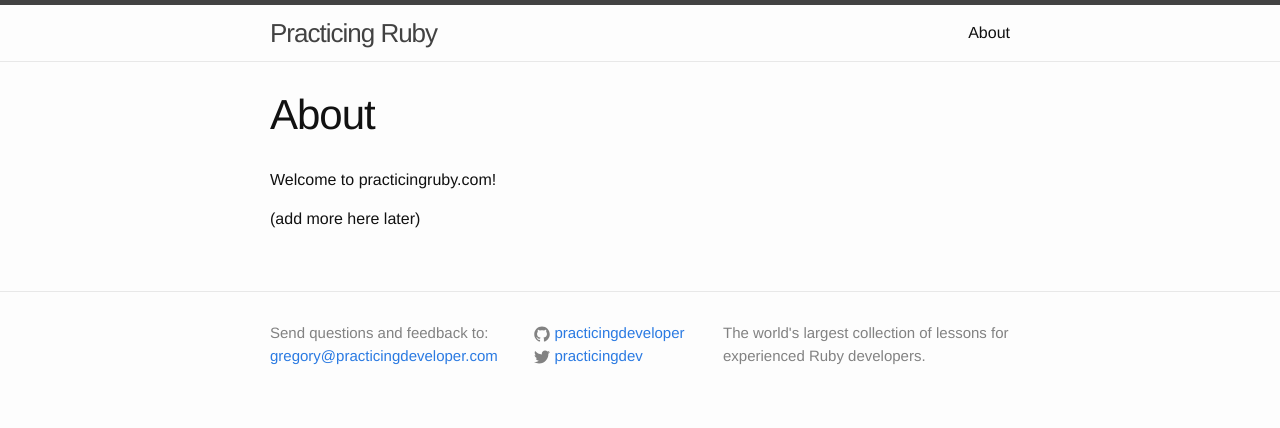
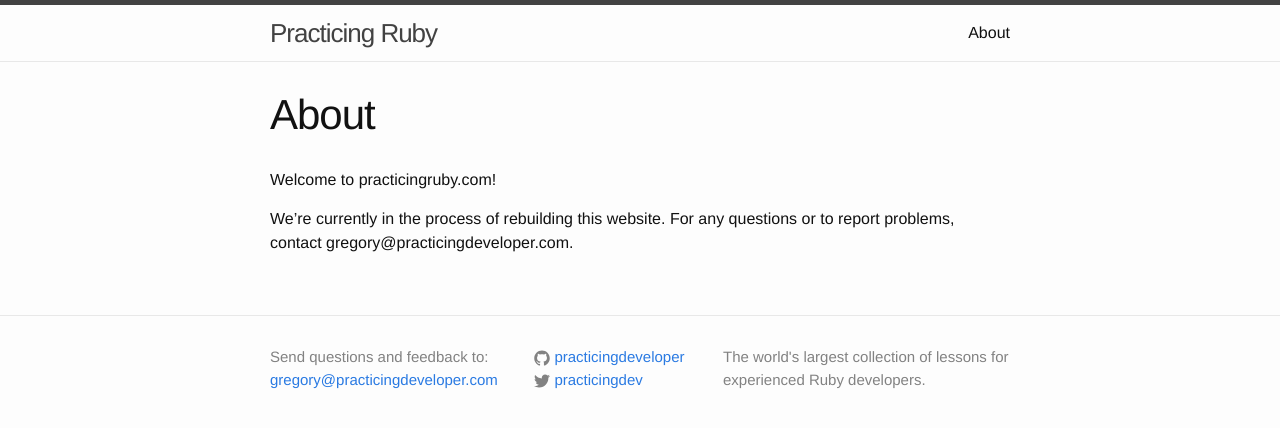
Before and after one commit to PracticingDeveloper/practicingruby.com, a Jekyll site: the page built from about.md, in a window 1280 px wide. Shown: the top 428 px of the page. Built offline with Jekyll 4.4.1, drawn with Linux system fonts in a browser that asks for light colours.

Commit message:
Update about page

```diff
--- a/about.md
+++ b/about.md
@@ -1,8 +1,9 @@
 ---
 layout: page
 title: About
-permalink: /about/
+permalink: /about
 ---
 Welcome to practicingruby.com!
 
-(add more here later)
+We're currently in the process of rebuilding this website. For any questions
+or to report problems, contact gregory@practicingdeveloper.com.
```
